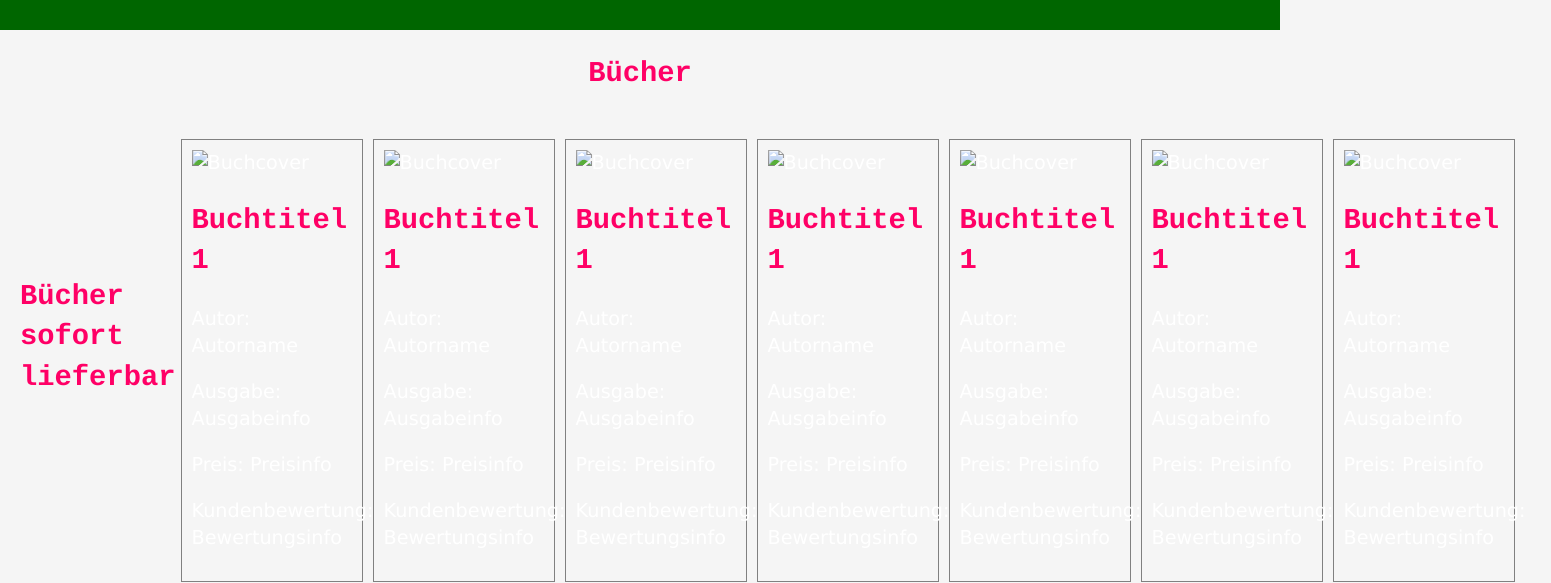
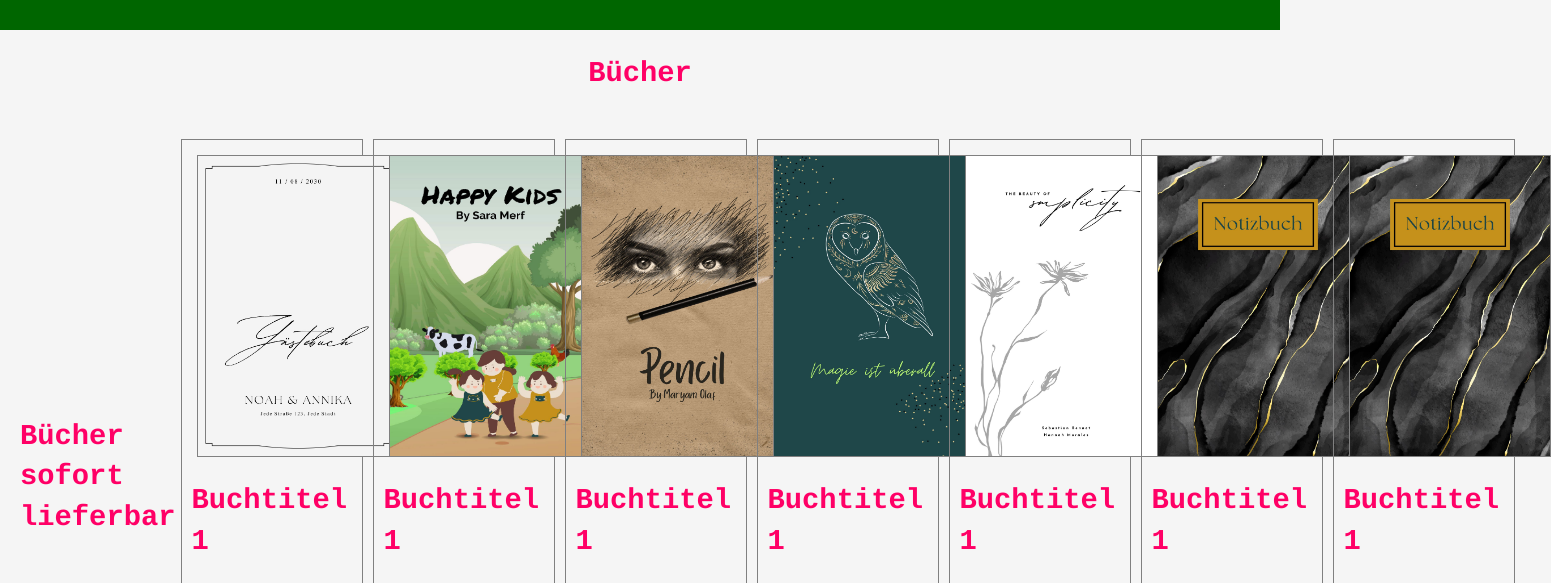
Before and after one commit to Aliweb23/buchhandlung, a plain HTML site: page index.html in a window 1280 px wide. Shown: the part 115-698 px from the top of the page, 1551 px wide, since content can reach past the window. Drawn offline with Linux system fonts and the light colour scheme.

Commit message:
image hinzugefügt

```diff
--- a/css/bekannte_regeln.css
+++ b/css/bekannte_regeln.css
@@ -5,7 +5,7 @@
 html{
   background: #000;
   font-family: 'Courier New', Courier, monospace ;
-  color:;
+  color:#000;
   font-size:100.01%;
   line-height:1.4;
 }
--- a/css/start.css
+++ b/css/start.css
@@ -36,6 +36,7 @@ section .title-1{
    padding-bottom: 30px;
    align-self: center;
 }
+
 article {
    float: left;
    width: calc(25% - 32px);
@@ -45,6 +46,14 @@ article {
    padding: 10px;
    color: #fff;
 }
+article .bild {
+   width: 200px;
+   height: 300px;
+   display: flex;
+   flex-direction: column;
+   border: 1px solid gray;
+   margin: 5px;
+}
 
 footer {
    background-color: #060;
--- a/index.html
+++ b/index.html
@@ -5,7 +5,6 @@
     <meta name="viewport" content="width=device-width, initial-scale=1.0">
     <title>Online-Buchladen</title>
     <link rel="stylesheet" href="css/start.css">
-    <!-- <link rel="stylesheet" href="css/bekannte_regeln.css"> -->
     <link rel="stylesheet" href="css/global.css">
 </head>
 <body>
@@ -19,7 +18,7 @@
     <h2 class="title-1">Bücher sofort lieferbar</h2>
 
     <article>
-        <img src="buch1.jpg" alt="Buchcover">
+        <img class="bild" src="images/1.jpg" alt="Buchcover">
         <div class="details">
             <h2>Buchtitel 1</h2>
             <p>Autor: Autorname</p>
@@ -30,7 +29,7 @@
     </article>
 
     <article>
-        <img src="buch1.jpg" alt="Buchcover">
+        <img class="bild" src="images/2.jpg" alt="Buchcover">
         <div class="details">
             <h2>Buchtitel 1</h2>
             <p>Autor: Autorname</p>
@@ -41,7 +40,7 @@
     </article>
 
     <article>
-        <img src="buch1.jpg" alt="Buchcover">
+        <img class="bild" src="images/3.jpg" alt="Buchcover">
         <div class="details">
             <h2>Buchtitel 1</h2>
             <p>Autor: Autorname</p>
@@ -52,7 +51,7 @@
     </article>
 
     <article>
-        <img src="buch1.jpg" alt="Buchcover">
+        <img class="bild" src="images/4.jpg" alt="Buchcover">
         <div class="details">
             <h2>Buchtitel 1</h2>
             <p>Autor: Autorname</p>
@@ -63,7 +62,7 @@
     </article>
 
     <article>
-        <img src="buch1.jpg" alt="Buchcover">
+        <img class="bild" src="images/5.jpg" alt="Buchcover">
         <div class="details">
             <h2>Buchtitel 1</h2>
             <p>Autor: Autorname</p>
@@ -74,7 +73,7 @@
     </article>
 
     <article>
-        <img src="buch1.jpg" alt="Buchcover">
+        <img class="bild" src="images/6.jpg" alt="Buchcover">
         <div class="details">
             <h2>Buchtitel 1</h2>
             <p>Autor: Autorname</p>
@@ -86,7 +85,7 @@
 
 
     <article>
-        <img src="buch1.jpg" alt="Buchcover">
+        <img class="bild" src="images/7.jpg" alt="Buchcover">
         <div class="details">
             <h2>Buchtitel 1</h2>
             <p>Autor: Autorname</p>
```
Also changed, not shown: images/1.jpg (added), images/10.jpg (added), images/11.jpg (added), images/12.jpg (added), images/13.jpg (added), images/2.jpg (added), images/3.jpg (added), images/4.jpg (added), images/5.jpg (added), images/6.jpg (added), images/7.jpg (added), images/8.jpg (added), images/9.jpg (added).
